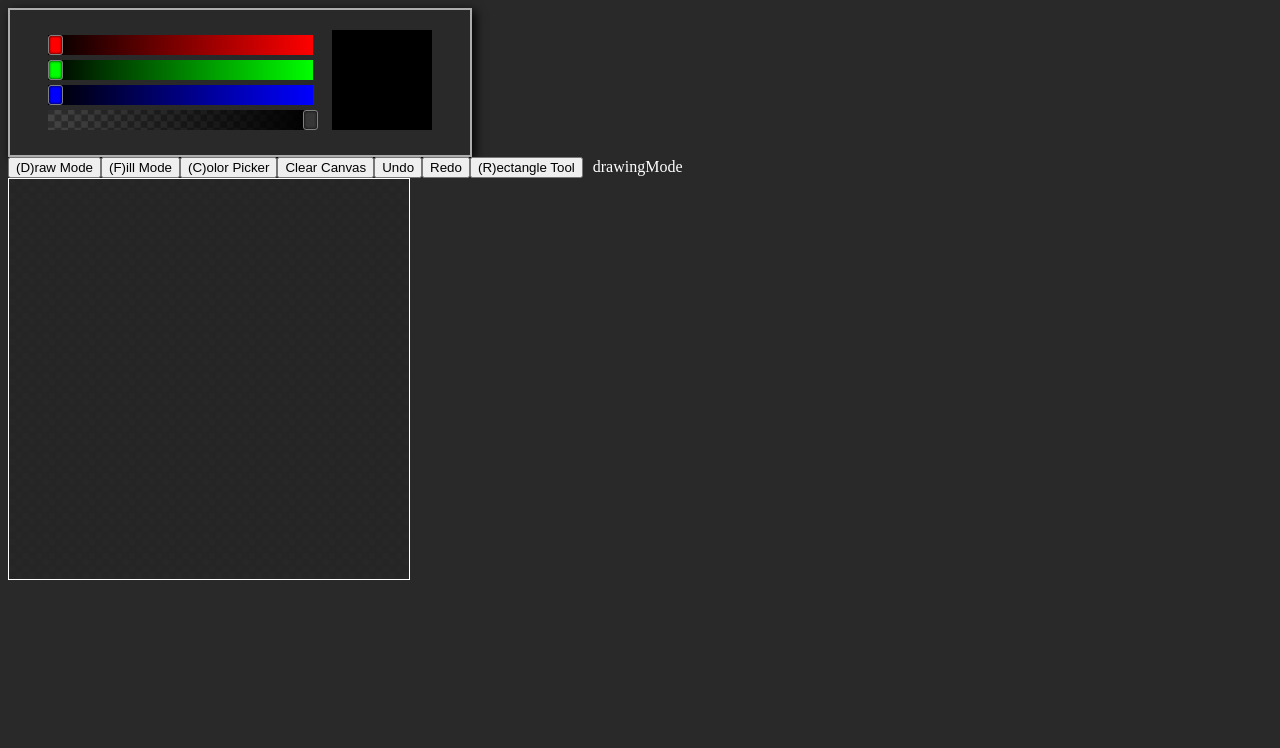
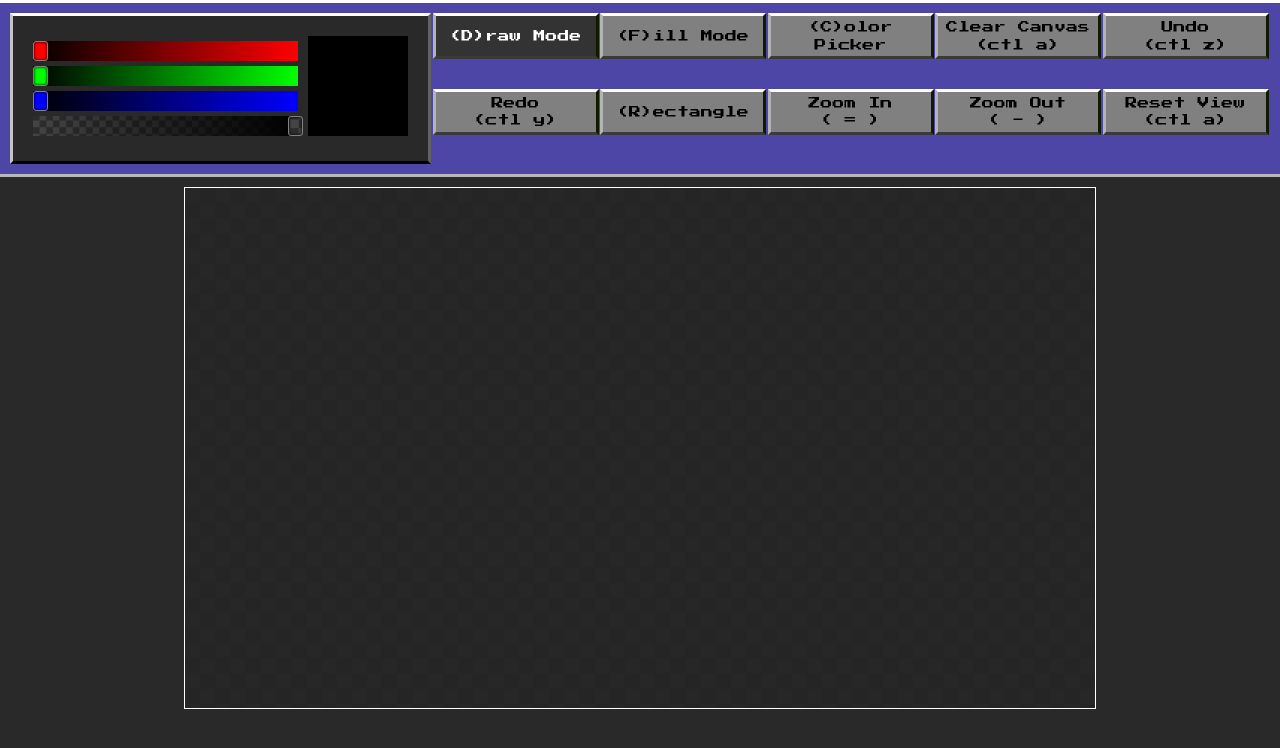
Before and after one commit to kbetker/mycodepen, a React (Create React App) app: page / in a window 1280 px wide. Shown: the top 748 px of the page. Built offline with nearby package versions, Linux system fonts and the light colour scheme.

Commit message:
refactored to make Tools its own component. added some style borrowed from the early 90s

```diff
--- a/public/index.html
+++ b/public/index.html
@@ -5,6 +5,9 @@
     <meta name="viewport" content="width=device-width, initial-scale=1" />
     <meta name="theme-color" content="#000000" />
     <link rel="manifest" href="%PUBLIC_URL%/manifest.json" />
+    <link rel="preconnect" href="https://fonts.googleapis.com">
+    <link rel="preconnect" href="https://fonts.gstatic.com" crossorigin>
+    <link href="https://fonts.googleapis.com/css2?family=Press+Start+2P&display=swap" rel="stylesheet">
     <title>React Template</title>
   </head>
   <body>
--- a/src/App.css
+++ b/src/App.css
@@ -1,9 +1,15 @@
 body{
     background-color: rgb(41, 41, 41);
+    font-family: 'Press Start 2P', cursive;
+    padding: 0;
+    margin: 0;
 }
 
 .wrapper{
     height: 100vh;
+    display: flex;
+    flex-direction: column;
+    align-items: center;
     transition: all 1s linear;
     padding: 0;
     border: none;
@@ -11,3 +17,11 @@ body{
     outline: none;
 
 }
+.Tools{
+    display: flex;
+    padding: 10px;
+    background-color: rgb(77, 70, 167);
+    border-top: solid 3px white;
+    border-bottom: solid 3px rgb(184, 184, 184);
+    margin-bottom: 10px;
+}
--- a/src/App.js
+++ b/src/App.js
@@ -4,14 +4,35 @@ import { useDispatch } from "react-redux";
 import "./App.css"
 import Colors from "./components/Colors/Colors";
 import PixelCanvas from "./components/PixelCanvas"
-import { dispatchKeyPressed, dispatchMouseDown } from "./store/pixelDrawing";
+import Tools from "./components/Tools/Tools";
+import {dispatchMouseDown, dispatchEditMode } from "./store/pixelDrawing";
 
 
 function App() {
   const dispatch = useDispatch()
 
   function handleKeyPress(e) {
-    dispatch(dispatchKeyPressed({ "key": e.key, "ctrlKey": e.ctrlKey }))
+    if (e.key === "d") {
+         dispatch(dispatchEditMode('drawingMode'))
+    } else if (e.key === "f") {
+         dispatch(dispatchEditMode(('fillMode')))
+    } else if (e.key === "c") {
+         dispatch(dispatchEditMode(('colorPicker')))
+    } else if (e.key === "r") {
+         dispatch(dispatchEditMode(('rectangleMode')))
+    } else if (e.ctrlKey && e.key === "z") {
+         dispatch(dispatchEditMode("undo"))
+    } else if (e.ctrlKey && e.key === "y") {
+         dispatch(dispatchEditMode("redo"))
+    } else if (e.code === "Equal" || e.key === "+") {
+         dispatch(dispatchEditMode("zoomIn"))
+    } else if (e.code === "Minus" || e.key === "-") {
+         dispatch(dispatchEditMode("zoomOut"))
+    } else if (e.ctrlKey && e.key === "a") {
+         dispatch(dispatchEditMode("zoomAll"))
+    } else if (e.ctrlKey && e.key === "x") {
+      dispatch(dispatchEditMode("clearCanvas"))
+ }
   }
 
 
@@ -31,15 +52,11 @@ function App() {
 
 
   return (
-    <div
-      className="wrapper"
-    // role="button"
-    // tabIndex="0"
-    // onKeyDown={(e) => handleKeyPress(e)}
-    // onMouseDown={()=> [dispatch(dispatchMouseDown(true)), console.log("click")]}
-    // onMouseUp={()=> [dispatch(dispatchMouseDown(false)), console.log("unClick")] }
-    >
-      <Colors />
+    <div className="wrapper">
+      <div className="Tools">
+        <Colors />
+        <Tools />
+      </div>
       <PixelCanvas />
     </div>
   );
--- a/src/components/Colors/Colors.css
+++ b/src/components/Colors/Colors.css
@@ -2,10 +2,15 @@
     display: flex;
     /* flex-direction: column; */
     justify-content: space-evenly;
-    border: solid 2px rgb(173, 173, 173);
-    box-shadow: 3px 3px 10px black;
+    border-top: 3px solid white;
+    border-left: 3px solid rgb(196, 196, 196);
+    border-right: 3px solid rgb(97, 97, 97);
+    border-bottom: 3px solid rgb(0, 0, 0);
+    /* box-shadow: 3px 3px 10px black; */
     width: 420px;
+    height: 105px;
     padding: 20px;
+    background-color: rgb(41, 41, 41);
 }
 .color-columnsTop,.color-columnsBottom{
     display: flex;
@@ -32,6 +37,7 @@
     flex-direction: column;
     border-top: 5px solid rgb(41, 41, 41);
     background-size: 15%;
+    margin-right: 10px;
 }
 
 .IneedToWorkOnMyNamingConventions{
--- a/src/components/PixelCanvas/PixelCanvas.css
+++ b/src/components/PixelCanvas/PixelCanvas.css
@@ -4,6 +4,7 @@
     display: flex;
     flex-wrap: wrap;
     background-size: 10%;
+    /* margin-top: 300px; */
     position: relative;
 
 }
--- a/src/components/PixelCanvas/PixelCanvas.js
+++ b/src/components/PixelCanvas/PixelCanvas.js
@@ -1,6 +1,6 @@
 import React, { useEffect, useRef, useState } from "react"
 import { useDispatch, useSelector } from "react-redux"
-import { dispatchSelectedColor } from "../../store/pixelDrawing"
+import { dispatchEditMode, dispatchSelectedColor } from "../../store/pixelDrawing"
 import "./PixelCanvas.css"
 import transparent2 from "./transparent2.png"
 import cursor2 from "./cursor2.png"
@@ -11,55 +11,21 @@ function PixelCanvas() {
     const dispatch = useDispatch()
     const selectedColor = useSelector(state => state.pixelDrawing.selectedColor)
     const isMouseDown = useSelector(state => state.pixelDrawing.mouseDown)
-    const whatKeyPressed = useSelector(state => state.pixelDrawing.keyPressed)
+    const editMode = useSelector(state => state.pixelDrawing.editMode)
     const [currentCanvas, setCurrentCanvas] = useState([])
-    const [editMode, setEditMode] = useState("drawingMode")
     const [undo, setUndo] = useState([[]])
     const [redo, setRedo] = useState([])
 
-    const [rectX, setRectX] = useState(0)
-    const [rectY, setRectY] = useState(0)
-    const [rectW, setRectW] = useState(0)
-    const [rectH, setRectH] = useState(0)
-    const [validRectangle, setValidRectangle] = useState(true)
-
-
     const NW = useRef("0-0")
-
     const SE = useRef("0-0")
 
     const canvas = useRef('')
     const mouseDownXY = useRef([0, 0]);
     const mouseUpXY = useRef([0, 0]);
     const arrayBg = "rgba(0, 0, 0, 0)"
-    const pixel = 10
-    const rows = 40
+    const [pixel, setPixel] = useState(13)
+    const rows = 70
     const columns = 40
-
-    useEffect(() => {
-        let left = canvas.current.getBoundingClientRect().left
-        let top = canvas.current.getBoundingClientRect().top
-    }, [])
-
-
-    // ======================   Listens for keypress   ======================
-    useEffect(() => {
-        if (whatKeyPressed.key === "d") {
-            setEditMode('drawingMode')
-        } else if (whatKeyPressed.key === "f") {
-            setEditMode('fillMode')
-        } else if (whatKeyPressed.key === "c") {
-            setEditMode('colorPicker')
-        } else if (whatKeyPressed.key === "r") {
-            setEditMode('rectangleMode')
-        }
-        else if (whatKeyPressed.ctrlKey && whatKeyPressed.key === "z") {
-            handleUndo()
-        } else if (whatKeyPressed.ctrlKey && whatKeyPressed.key === "y") {
-            handleRedo()
-        }
-
-    }, [whatKeyPressed])
 
 
     // ======================   initializes array to transparent background   ======================
@@ -134,11 +100,15 @@ function PixelCanvas() {
     }
 
 
-    //======================   change bgColor when drawing   ======================
-    function changeColor(row, column) {
+    //======================   change bgColor when drawing REFACTORED   ======================
+    function changeColorArray() {
         let newArr = draw_fill_helper()
         //=== changes value then set the currentCanvas ===
-        newArr[row][column] = selectedColor
+        let pixels = document.querySelectorAll(".pixel")
+        for (let i = 0; i < pixels.length; i++) {
+            let id = pixels[i].id.split("-")
+            newArr[id[0]][id[1]] = convertToRGBA(pixels[i].style.backgroundColor)
+        }
         setCurrentCanvas(newArr)
     }
 
@@ -193,13 +163,12 @@ function PixelCanvas() {
         }
 
         else if (upX - downX >= 0 && upY - downY < -0) {
-            [downX, downY, upX, upY] = [downX, upY, upX, downY]
+            [downY, upY] = [upY, downY]
         }
 
         else if (upX - downX < -0 && upY - downY >= 0) {
-            [downX, downY, upX, upY] = [upX, downY, downX, upY]
+            [downX, upX] = [upX, downX]
         }
-
 
         let numY = upX - downX;
         let numX = upY - downY;
@@ -266,22 +235,31 @@ function PixelCanvas() {
         }
     }
 
+     //====================== Handles Zoom ======================
+    function handleZoom(method){
+        if(method === "zoomIn" && pixel <= 50){
+            setPixel(pixel => pixel + 1)
+        } else if (method === "zoomOut" && pixel  >= 3){
+            setPixel(pixel => pixel - 1)
+        } else  if (method === "zoomAll"){
+            setPixel(10)
+        } else{
+            return
+        }
+    }
 
-
+    useEffect(()=>{
+        editMode === "undo" && handleUndo();
+        editMode === "redo" && handleRedo();
+        editMode === "clearCanvas" && clearCanvas();
+        if(editMode.startsWith("zoom")){
+            handleZoom(editMode)
+            dispatch(dispatchEditMode(''))
+        }
+    },[editMode])
 
     return (
         <>
-            <div className="editButtons" >
-                <button onClick={() => setEditMode('drawingMode')}>&#40;D&#41;raw Mode</button>
-                <button onClick={() => setEditMode('fillMode')}>&#40;F&#41;ill Mode</button>
-                <button onClick={() => setEditMode('colorPicker')}>&#40;C&#41;olor Picker</button>
-                <button onClick={() => clearCanvas()}>Clear Canvas</button>
-                <button onClick={() => handleUndo()}>Undo</button>
-                <button onClick={() => handleRedo()}>Redo</button>
-                <button onClick={() => setEditMode('rectangleMode')}>&#40;R&#41;ectangle Tool</button>
-                <span style={{ color: "white", marginLeft: "10px" }}>{editMode}</span>
-            </div>
-
             <div
                 className="canvas"
                 ref={canvas}
@@ -308,7 +286,6 @@ function PixelCanvas() {
                             className={
                                 (editMode === "drawingMode" || editMode === "fillMode") ? "pixel"
                                     : (editMode === "rectangleMode" && !isMouseDown) ? "rectangleMarkerHover" : undefined
-                                // : (editMode === "rectangleMode" && isMouseDown && validRectangle) ? "rectangleMarkerDown" : undefined
                             }
                             id={`${i}-${j}`}
                             key={`key-${i}-${j}`}
@@ -316,36 +293,36 @@ function PixelCanvas() {
                                 height: `${pixel}px`,
                                 width: `${pixel}px`,
                                 backgroundColor: currentCanvas[i][j],
-                                borderColor: `${validRectangle ? `white` : `rgba(0,0,0,0)`}`,
-
                             }}
 
                             onMouseDown={(e) => [
                                 handleHistory(),
                                 mouseDownXY.current = [i, j],
                                 NW.current = e.target,
-                                editMode === "drawingMode" && changeColor(i, j),
+                                editMode === "drawingMode" && (e.target.style.backgroundColor = `${convertToRGBA(selectedColor)}`),
                                 editMode === "fillMode" && fillFunc(i, j, convertToRGBA(e.target.style.backgroundColor)),
                                 editMode === "colorPicker" && dispatch(dispatchSelectedColor(convertToRGBA(e.target.style.backgroundColor))),
-
                             ]}
 
                             onMouseLeave={(e) => [
-
                                 isMouseDown && editMode === "rectangleMode" && handleRectangleOutline(e, "remove"),
                             ]
                             }
+
                             onMouseEnter={(e) => [
                                 SE.current = e.target,
-                                isMouseDown && editMode === "drawingMode" && changeColor(i, j),
+                                isMouseDown && editMode === "drawingMode" && (e.target.style.backgroundColor = `${convertToRGBA(selectedColor)}`),
                                 isMouseDown && editMode === "rectangleMode" && handleRectangleOutline(e, "add"),
                             ]
                             }
+
                             onMouseUp={(e) => [
                                 mouseUpXY.current = [i, j],
+                                editMode === "drawingMode" && changeColorArray(),
                                 editMode === "rectangleMode" && handleRectangle(mouseDownXY.current, mouseUpXY.current),
                             ]}
                         >
+
                         </div>
 
                     )
--- /dev/null
+++ b/src/components/Tools/Tools.css
@@ -0,0 +1,37 @@
+.editButtons{
+    width: 100%;
+    display: flex;
+    flex-direction: row;
+    flex-wrap: wrap;
+    justify-content: space-evenly;
+}
+
+
+
+
+.tooldiv, .tooldivActive{
+    font-size: 12px;
+    font-family: 'Press Start 2P';
+    cursor: pointer;
+    width: 160px;
+    background-color: rgb(128, 128, 128);
+    height: 40px;
+    border-top: 3px solid rgb(255, 255, 255);
+    border-left: 3px solid rgb(180, 180, 180);
+    border-bottom: 3px solid rgb(58, 58, 58);
+    border-right: 3px solid rgb(15, 26, 0);
+    display: flex;
+    flex-direction: column;
+    justify-content: space-evenly;
+    align-items: center;
+    margin-bottom: 5px;
+}
+.tooldiv:hover{
+    background-color: rgb(51, 51, 51);
+    color: white;
+}
+
+.tooldivActive{
+    background-color: rgb(51, 51, 51);
+    color: white;
+}
--- /dev/null
+++ b/src/components/Tools/Tools.js
@@ -0,0 +1,57 @@
+import React from 'react'
+import { useDispatch, useSelector } from 'react-redux'
+import { dispatchEditMode } from '../../store/pixelDrawing'
+import "./Tools.css"
+
+function Tools() {
+    const editMode = useSelector(state => state.pixelDrawing.editMode)
+    const dispatch = useDispatch();
+    return (
+        <>
+            <div className="editButtons" >
+                {/* <div className="left"> */}
+
+                    <div className={editMode === "drawingMode" ? "tooldivActive" : "tooldiv"} onClick={() => dispatch(dispatchEditMode('drawingMode'))}>&#40;D&#41;raw Mode</div>
+                    <div className={editMode === "fillMode" ? "tooldivActive" : "tooldiv"} onClick={() => dispatch(dispatchEditMode('fillMode'))}>&#40;F&#41;ill Mode</div>
+                    <div className={editMode === "colorPicker" ? "tooldivActive" : "tooldiv"} onClick={() => dispatch(dispatchEditMode('colorPicker'))}>
+                        <div>&#40;C&#41;olor</div>
+                        <div>Picker</div>
+                        </div>
+                    <div className={editMode === "clearCanvas" ? "tooldivActive" : "tooldiv"} onClick={() => dispatch(dispatchEditMode("clearCanvas"))}>
+                        <div>Clear Canvas</div>
+                        <div>&#40;ctl a&#41;</div>
+                    </div>
+                    <div className={editMode === "handleUndo" ? "tooldivActive" : "tooldiv"} onClick={() => dispatch(dispatchEditMode("handleUndo"))}>
+                     <div> Undo</div>
+                     <div>&#40;ctl z&#41;</div>
+                    </div>
+                {/* </div> */}
+                {/* <div className="right"> */}
+                    <div className={editMode === "handleRedo" ? "tooldivActive" : "tooldiv"} onClick={() => dispatch(dispatchEditMode("handleRedo"))}>
+                    <div> Redo</div>
+                     <div>&#40;ctl y&#41;</div>
+
+                    </div>
+                    <div className={editMode === "rectangleMode" ? "tooldivActive" : "tooldiv"} onClick={() => dispatch(dispatchEditMode('rectangleMode'))}>&#40;R&#41;ectangle</div>
+                    <div className={editMode === "zoomIn" ? "tooldivActive" : "tooldiv"} onClick={() => dispatch(dispatchEditMode("zoomIn"))}>
+                    <div> Zoom In</div>
+                     <div>&#40; = &#41;</div>
+
+                    </div>
+                    <div className={editMode === "zoomOut" ? "tooldivActive" : "tooldiv"} onClick={() => dispatch(dispatchEditMode("zoomOut"))}>
+                    <div> Zoom Out</div>
+                     <div>&#40; - &#41;</div>
+
+                    </div>
+                    <div className={editMode === "zoomAll" ? "tooldivActive" : "tooldiv"} onClick={() => dispatch(dispatchEditMode("zoomAll"))}>
+                    <div> Reset View</div>
+                     <div>&#40;ctl a&#41;</div>
+
+                    </div>
+                {/* </div> */}
+            </div>
+        </>
+    )
+}
+
+export default Tools
--- /dev/null
+++ b/src/components/Tools/index.js
@@ -0,0 +1,2 @@
+import Tools from "./Tools.js"
+export default Tools
--- a/src/store/pixelDrawing.js
+++ b/src/store/pixelDrawing.js
@@ -1,6 +1,8 @@
 const SELECTED_COLOR = 'pixelDrawing/SELECTED_COLOR';
 const KEY_PRESSED = 'pixelDrawing/KEY_PRESSED';
 const MOUSE_DOWN = 'pixelDrawing/MOUSE_DOWN';
+const EDIT_MODE = 'pixelDrawing/EDIT_MODE';
+
 
 export const loadSelectedColor = (selectedColor) => {
     return {
@@ -23,6 +25,14 @@ export const loadMouseDown = (mouseDown) => {
     };
 };
 
+export const loadEditMode = (editMode) => {
+    return {
+        type: EDIT_MODE,
+        editMode
+    };
+};
+
+
 export const dispatchSelectedColor = (selectedColor) => async (dispatch) => {
     dispatch(loadSelectedColor(selectedColor));
 };
@@ -34,11 +44,16 @@ export const dispatchMouseDown = (mouseDown) => async (dispatch) => {
     dispatch(loadMouseDown(mouseDown));
 };
 
+export const dispatchEditMode = (editMode) => async (dispatch) => {
+    dispatch(loadEditMode(editMode));
+};
+
 
 export const initialState = {
     selectedColor: "rgba(0, 0, 0, 1)",
     keyPressed: {"key": '', "ctrlKey": false},
     mouseDown: false,
+    editMode: 'drawingMode',
     drawing: [],
 }
 
@@ -57,6 +72,10 @@ const pixelDrawingReducer = (state = initialState, action) => {
             newState = Object.assign({}, state);
             newState.mouseDown = action.mouseDown
             return newState;
+        case EDIT_MODE:
+            newState = Object.assign({}, state);
+            newState.editMode = action.editMode
+            return newState;
         default:
             return state;
 
```
